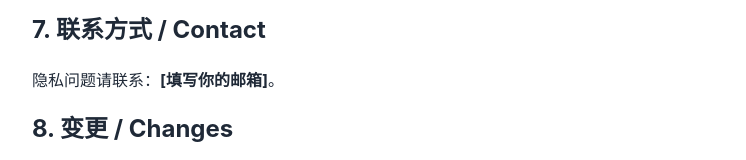
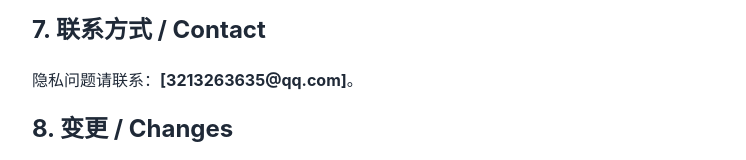
Before and after one commit to 5yu-zhu/privacy-policy, a plain HTML site: page index.html in a window 1280 px wide. Shown: the part 1546-1706 px from the top of the page, without its empty margins (198-944 px from the left). Drawn offline with Linux system fonts and the light colour scheme.

Commit message:
Update contact email in index.html

```diff
--- a/index.html
+++ b/index.html
@@ -33,7 +33,7 @@ This Privacy Policy applies to the Microsoft Edge extension “Original Text Rep
 <h2>6. 儿童 / Children</h2>
 <p>本扩展不面向儿童，也不主动收集儿童个人信息。</p>
 <h2>7. 联系方式 / Contact</h2>
-<p>隐私问题请联系：<strong>[填写你的邮箱]</strong>。</p>
+<p>隐私问题请联系：<strong>[3213263635@qq.com]</strong>。</p>
 <h2>8. 变更 / Changes</h2>
 <p>政策更新时会修改生效日期；重大变更会在扩展更新说明中提示。</p>
 </body></html>
```
